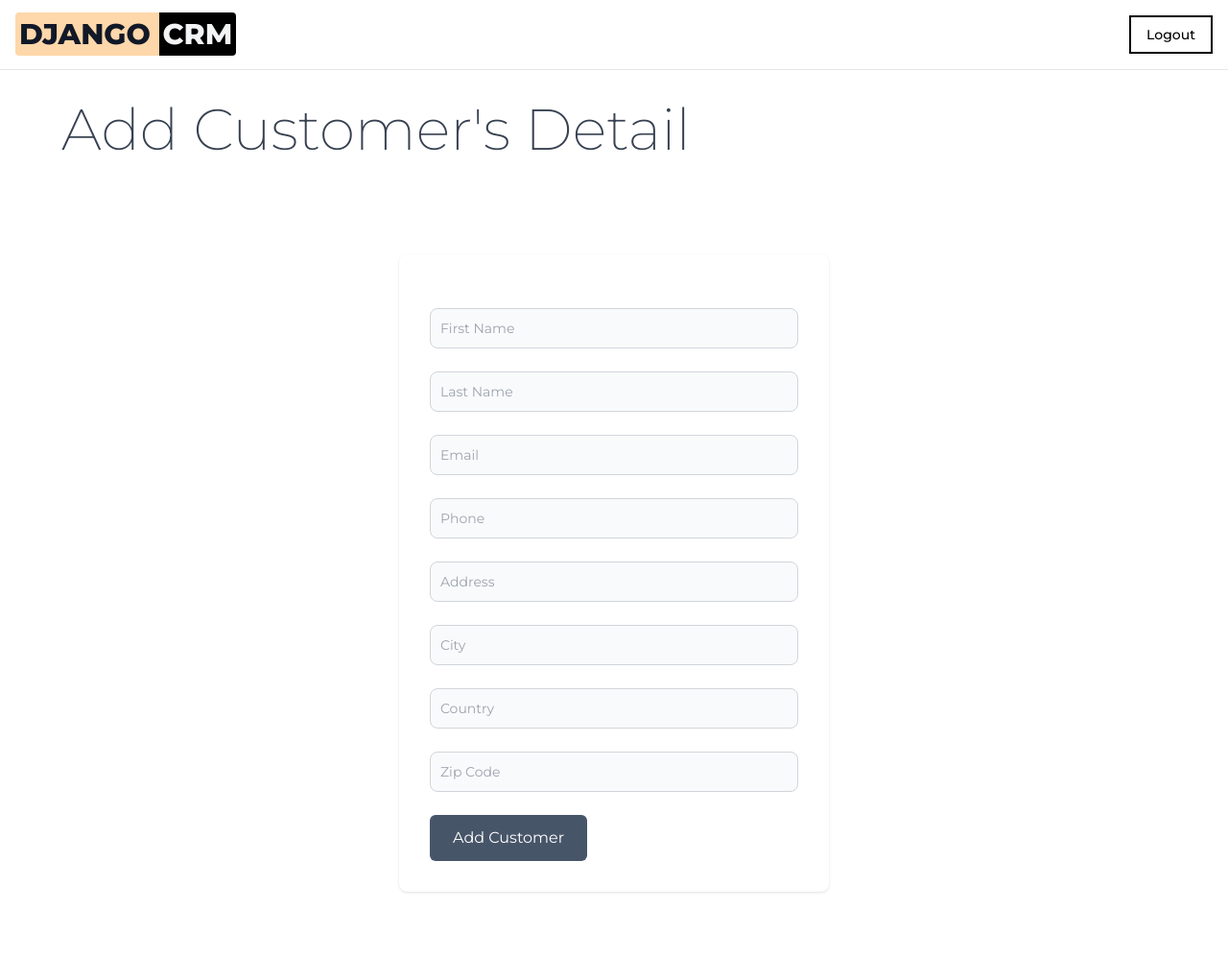
After one commit to kathiravanvellaisamy/crm-django, a Django app: page /add_customer/ in a window 1280 px wide. The commit adds this page. Shown: the whole page at 96% size. Run offline with Django 4.2, Linux system fonts and the light colour scheme; the visitor is signed in with stand-in values (Sample User, id 1); some libraries are stand-ins or nearby versions.

Commit message:
post customer functionality done

```diff
--- a/website/forms.py
+++ b/website/forms.py
@@ -1,6 +1,7 @@
 from django.contrib.auth.forms import UserCreationForm
 from django.contrib.auth.models import User
 from django import forms
+from .models import Customer
 
 class SignUpForm(UserCreationForm):
     email = forms.EmailField(label="",widget=forms.TextInput(attrs={'class':'bg-gray-50 border border-gray-300 text-gray-900 sm:text-sm rounded-lg focus:ring-primary-600 focus:border-primary-600 block w-full p-2.5 dark:bg-gray-700 dark:border-gray-600 dark:placeholder-gray-400 dark:text-white dark:focus:ring-blue-500 dark:focus:border-blue-500','placeholder':'Email Address'}))
@@ -27,3 +28,19 @@ class SignUpForm(UserCreationForm):
         self.fields['password2'].widget.attrs['placeholder'] = 'Confirm Password'
         self.fields['password2'].label = ''
         self.fields['password2'].help_text = '<span class="form-text text-muted"><small>Enter the same password as before, for verification.</small></span>'
+
+
+# Create Add Customer Form:
+class AddCustomerForm(forms.ModelForm):
+    first_name = forms.CharField(required=True,widget=forms.widgets.TextInput(attrs={"placeholder":"First Name","class":"bg-gray-50 border border-gray-300 text-gray-900 sm:text-sm rounded-lg focus:ring-primary-600 focus:border-primary-600 block w-full p-2.5 dark:bg-gray-700 dark:border-gray-600 dark:placeholder-gray-400 dark:text-white dark:focus:ring-blue-500 dark:focus:border-blue-500"}),label="")
+    last_name = forms.CharField(required=True,widget=forms.widgets.TextInput(attrs={"placeholder":"Last Name","class":"bg-gray-50 border border-gray-300 text-gray-900 sm:text-sm rounded-lg focus:ring-primary-600 focus:border-primary-600 block w-full p-2.5 dark:bg-gray-700 dark:border-gray-600 dark:placeholder-gray-400 dark:text-white dark:focus:ring-blue-500 dark:focus:border-blue-500"}),label="")
+    email = forms.CharField(required=True,widget=forms.widgets.TextInput(attrs={"placeholder":"Email","class":"bg-gray-50 border border-gray-300 text-gray-900 sm:text-sm rounded-lg focus:ring-primary-600 focus:border-primary-600 block w-full p-2.5 dark:bg-gray-700 dark:border-gray-600 dark:placeholder-gray-400 dark:text-white dark:focus:ring-blue-500 dark:focus:border-blue-500"}),label="")
+    phone =  forms.CharField(required=True,widget=forms.widgets.TextInput(attrs={"placeholder":"Phone","class":"bg-gray-50 border border-gray-300 text-gray-900 sm:text-sm rounded-lg focus:ring-primary-600 focus:border-primary-600 block w-full p-2.5 dark:bg-gray-700 dark:border-gray-600 dark:placeholder-gray-400 dark:text-white dark:focus:ring-blue-500 dark:focus:border-blue-500"}),label="")
+    address =  forms.CharField(required=True,widget=forms.widgets.TextInput(attrs={"placeholder":"Address","class":"bg-gray-50 border border-gray-300 text-gray-900 sm:text-sm rounded-lg focus:ring-primary-600 focus:border-primary-600 block w-full p-2.5 dark:bg-gray-700 dark:border-gray-600 dark:placeholder-gray-400 dark:text-white dark:focus:ring-blue-500 dark:focus:border-blue-500"}),label="")
+    city =  forms.CharField(required=True,widget=forms.widgets.TextInput(attrs={"placeholder":"City","class":"bg-gray-50 border border-gray-300 text-gray-900 sm:text-sm rounded-lg focus:ring-primary-600 focus:border-primary-600 block w-full p-2.5 dark:bg-gray-700 dark:border-gray-600 dark:placeholder-gray-400 dark:text-white dark:focus:ring-blue-500 dark:focus:border-blue-500"}),label="")
+    country =  forms.CharField(required=True,widget=forms.widgets.TextInput(attrs={"placeholder":"Country","class":"bg-gray-50 border border-gray-300 text-gray-900 sm:text-sm rounded-lg focus:ring-primary-600 focus:border-primary-600 block w-full p-2.5 dark:bg-gray-700 dark:border-gray-600 dark:placeholder-gray-400 dark:text-white dark:focus:ring-blue-500 dark:focus:border-blue-500"}),label="")
+    zipcode =  forms.CharField(required=True,widget=forms.widgets.TextInput(attrs={"placeholder":"Zip Code","class":"bg-gray-50 border border-gray-300 text-gray-900 sm:text-sm rounded-lg focus:ring-primary-600 focus:border-primary-600 block w-full p-2.5 dark:bg-gray-700 dark:border-gray-600 dark:placeholder-gray-400 dark:text-white dark:focus:ring-blue-500 dark:focus:border-blue-500"}),label="")
+
+    class Meta:
+        model = Customer
+        exclude = ('user',)
--- /dev/null
+++ b/website/templates/add_customer.html
@@ -0,0 +1,23 @@
+{% extends 'base.html' %} {% block content %}
+<section class="px-8 w-full  md:px-7 lg:px-8">
+     <h1 class="p-8 text-6xl font-extralight text-gray-700">Add Customer's Detail</h1>
+  <div class="mx-auto w-full lg::w-[700px] md:w-[700px]">
+      <div class="flex flex-col items-center justify-center px-3 py-6 mx-auto md:h-screen lg:py-0">
+
+      <div class=" md:mt-0 lg:mt-0 w-full bg-white rounded-lg shadow dark:border md:mt-0 sm:max-w-md xl:p-0 dark:bg-gray-800 dark:border-gray-700">
+          <div class=" space-y-4 md:space-y-6 sm:p-8">
+
+              <form class="space-y-4 md:space-y-6" method="post" action="{% url 'add_customer' %}">
+                  {% csrf_token %}
+
+                  {{ form.as_p }}
+
+                   <button type="submit" class="bg-slate-600 text-white py-3 px-6 rounded-md hover:bg-slate-800">Add Customer</button>
+
+              </form>
+          </div>
+      </div>
+  </div>
+</section>
+
+{% endblock %}
--- a/website/templates/base.html
+++ b/website/templates/base.html
@@ -18,7 +18,13 @@
     </style>
   </head>
   <body>
-    {% include 'navbar.html' %}
+    {% include 'navbar.html' %} {% if messages %} {% for message in messages %}
+    <div
+      class="bg-red-600 mx-auto container w-full lg:w-[600px] p-2 mb-2 mt-3 rounded-md text-white top-30"
+    >
+      {{ message }}
+    </div>
+    {% endfor %} {% endif %}
     <div>{% block content %} {% endblock %}</div>
   </body>
 </html>
--- a/website/templates/customer.html
+++ b/website/templates/customer.html
@@ -1,5 +1,5 @@
 {% extends 'base.html' %} {% block content %}
-<section class="p-8 lg:p-16 mt-5">
+<section class="px-8 lg:px-16">
   <div class="mt-1 border-b border-gray-300 py-2">
     <h1 class="text-3xl font-semibold text-orange-900 py-2">
       {{ customer_profile }}'s Information
--- a/website/templates/navbar.html
+++ b/website/templates/navbar.html
@@ -1,5 +1,5 @@
 <nav
-  class="bg-white dark:bg-gray-900 fixed w-full z-20 top-0 left-0 border-b border-gray-200 dark:border-gray-600"
+  class="bg-white dark:bg-gray-900  w-full z-20 top-0 left-0 border-b border-gray-200 dark:border-gray-600"
 >
   <div
     class="max-w-screen-xl flex flex-wrap items-center justify-between mx-auto p-4"
--- a/website/views.py
+++ b/website/views.py
@@ -1,7 +1,7 @@
 from django.shortcuts import render,redirect
 from django.contrib.auth import authenticate,login,logout
 from django.contrib import messages
-from .forms import SignUpForm
+from .forms import SignUpForm, AddCustomerForm
 from .models import Customer
 
 # Create your views here.
@@ -68,4 +68,15 @@ def delete_customer(request,pk):
         return redirect('login')
 
 def add_customer(request):
-    return render(request,'add_customer.html',{})
+    form = AddCustomerForm(request.POST or None)
+    if request.user.is_authenticated:
+        if request.method == "POST":
+            if form.is_valid():
+                add_customer = form.save()
+                messages.success(request,"Customer Added successfully!")
+                return redirect('dashboard')
+        return render(request,'add_customer.html',{'form':form})
+
+    else:
+        messages.success(request,"You have to login First!")
+        return redirect('login')
```
Also changed, not shown: website/templates/dashboard.html (+16 -5 lines), website/templates/login_user.html (+3 -7 lines).
